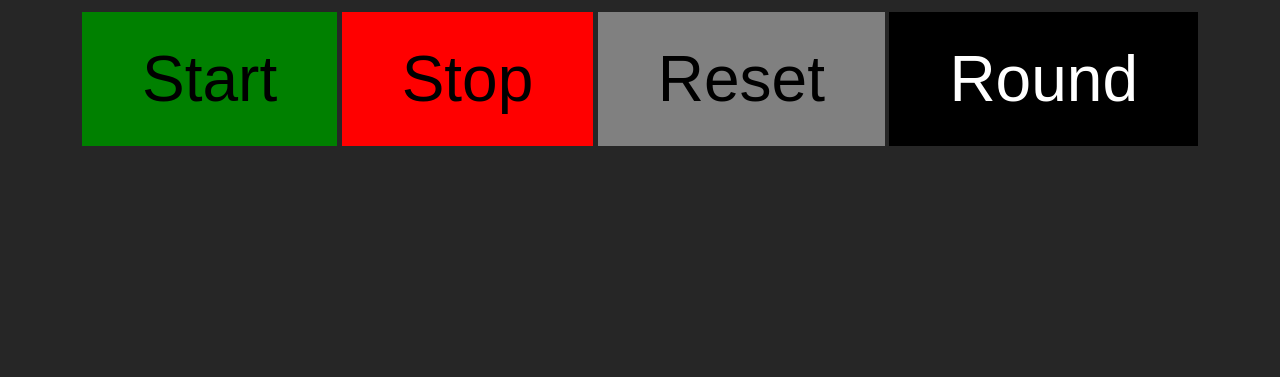
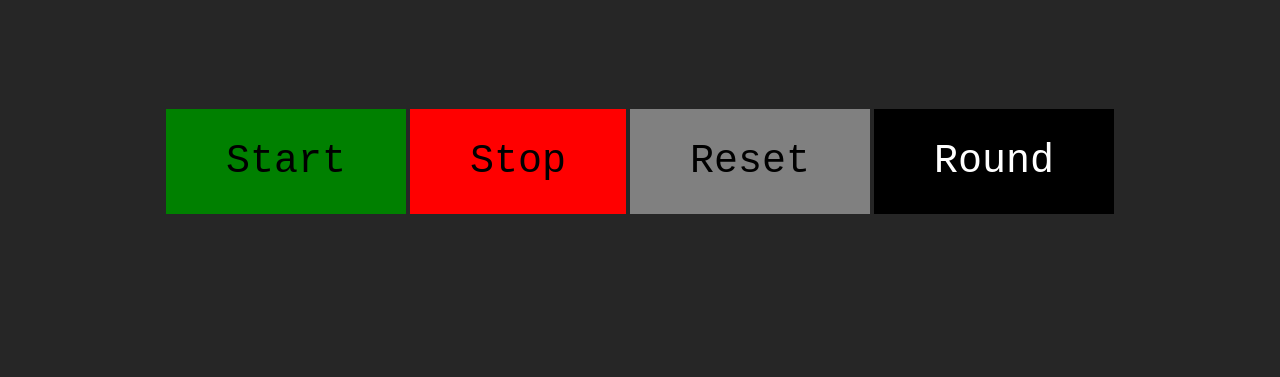
Before and after one commit to maeroris/Timer, a plain HTML site: page index.html in a window 1280 px wide. Shown: the part 423-800 px from the top of the page. Drawn offline with Linux system fonts and the light colour scheme.

Commit message:
improve the css of the application

```diff
--- a/index.html
+++ b/index.html
@@ -7,89 +7,79 @@
     <title>Stahpuhr</title>
     <style>
         body {
+            align-items: center;
+            background-color: #262626;
+            display: flex;
+            flex-direction: column;
+            height: 100vh;
+            justify-content: center;
+            margin: 0;
             width: 100vw;
-            height: 100vh;
-            margin: 0;
-            flex-direction: column;
-            align-items: center;
-            justify-content: center;
-            display: flex;
-        }
-        .background-dark {
-            background-color: #262626;
         }
 
-        .margin-top {
-            margin-top: 75px;
+        .counter {
+            margin: 5rem 0;
         }
+
+        .controls {
+            margin-top: 5rem;
+        }
+
         .button {
-            margin: 0 15px;
-            padding: 15px;
-            font-family: 'helvetica','sans-serif';
-        }
-        #timer{
-            font-size: 7em;
+            border: none;
+            cursor: pointer;
+            display: inline-block;
+            border: 0;
             font-family: monospace;
-            margin-bottom: 25px;
-            color: white;
-        }
-        #left {
-            display: inline-block;
+            font-size: 40px;
             padding: 30px 60px;
-            background-color: green;
             text-align: center;
             text-decoration: none;
-            cursor: pointer;
-            font-size: 64px;
-            border: none;
         }
-        #right{
-            display: inline-block;
-            padding: 30px 60px;
-            background-color: red;
-            text-align: center;
-            cursor: pointer;
-            font-size: 64px;
-            border: none;
+
+        .counter--value {
+            color: white;
+            font-family: monospace;
+            font-size: 7em;
+            margin-bottom: 25px;
         }
-        #reset {
-            display: inline-block;
-            padding: 30px 60px;
-            background-color: grey;
-            text-align: center;
-            cursor: pointer;
-            font-size: 64px;
-            border: none;
-        }
-        #round {
-            display: inline-block;
-            padding: 30px 60px;
-            background-color: black;
-            text-align: center;
-            cursor: pointer;
-            font-size: 64px;
-            border: none;
-            color: white;
-        }
-       #rounds {
+
+        .counter--rounds {
             font-size: 2em;
             font-family: monospace;
             color: white;
             max-height: 300px;
             overflow: auto;
         }
+
+        .button--start {
+            background-color: green;
+        }
+
+        .button--stop {
+            background-color: red;
+        }
+
+        .button--reset {
+            background-color: grey;
+        }
+
+        .button--round {
+            background-color: black;
+            color: white;
+        }
     </style>
 </head>
-<body class="background-dark">
-    <div class="margin-top">
-        <div id="timer">00:00:00:00</div>
-        <div id="rounds"></div>
+<body>
+    <div class="counter">
+        <div class="counter--value" id="timer">00:00:00:00</div>
+        <div class="counter--rounds" id="rounds"></div>
     </div>
-    <div class="button margin-top">
-        <button id="left"   onclick="start()">Start</button>
-        <button id="right"  onclick="stop()">Stop</button>
-        <button id="reset"  onclick="reset(true)">Reset</button>
-        <button id="round"  onclick="round()">Round</button>
+    <div class="controls">
+        <button class="button button--start" onclick="start()">Start</button>
+        <button class="button button--stop" onclick="stop()">Stop</button>
+        <button class="button button--reset" onclick="reset(true)">Reset</button>
+        <button class="button button--round" onclick="round()">Round</button>
     </div>
     <script src="stoppuhr.js"></script>
 </body>
```
Lines whose indentation alone changed are shown as unchanged.
